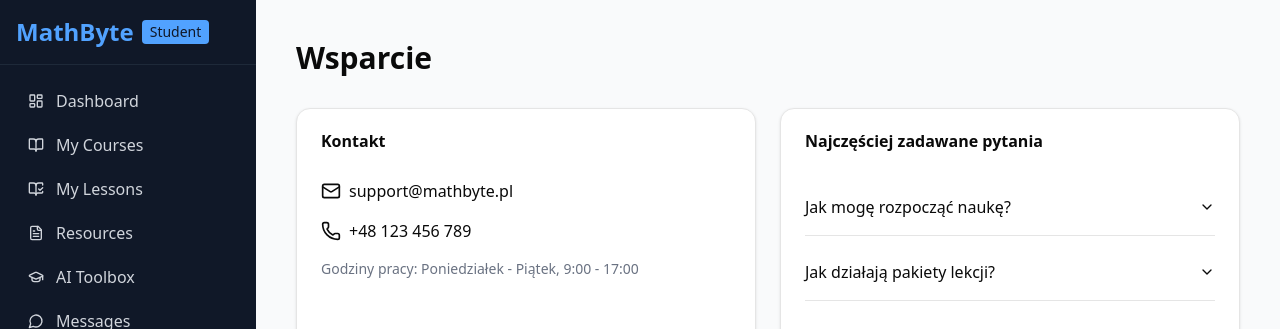
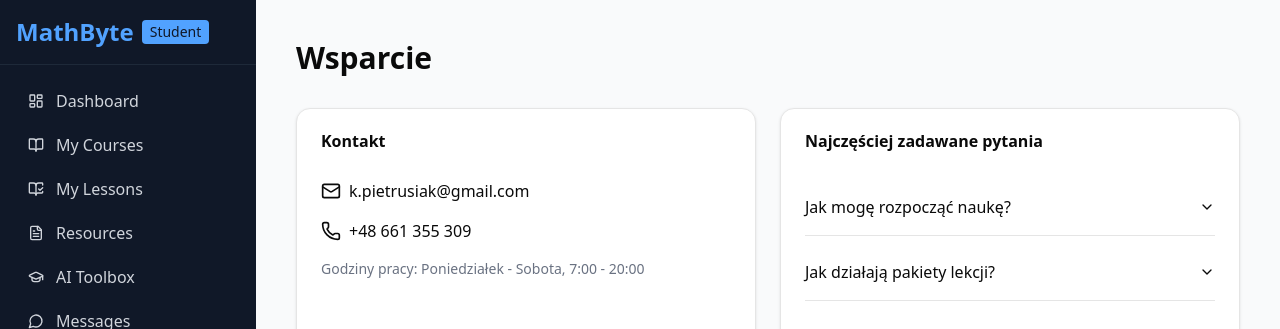
Before and after one commit to Kacper-Pietrusiak/MathByte, a Next.js app: page /student/support in a window 1280 px wide. Shown: the top 329 px of the page. Built offline with nearby package versions, Linux system fonts and the light colour scheme; no server answers.

Commit message:
add support email functionality

```diff
--- a/app/student/support/page.tsx
+++ b/app/student/support/page.tsx
@@ -76,14 +76,14 @@
           <CardContent className="space-y-4">
             <div className="flex items-center space-x-2">
               <Mail className="h-5 w-5" />
-              <span>support@mathbyte.pl</span>
+              <span>k.pietrusiak@gmail.com</span>
             </div>
             <div className="flex items-center space-x-2">
               <Phone className="h-5 w-5" />
-              <span>+48 123 456 789</span>
+              <span>+48 661 355 309</span>
             </div>
             <p className="text-sm text-gray-500 mt-4">
-              Godziny pracy: Poniedziałek - Piątek, 9:00 - 17:00
+              Godziny pracy: Poniedziałek - Sobota, 7:00 - 20:00
             </p>
           </CardContent>
         </Card>
```
